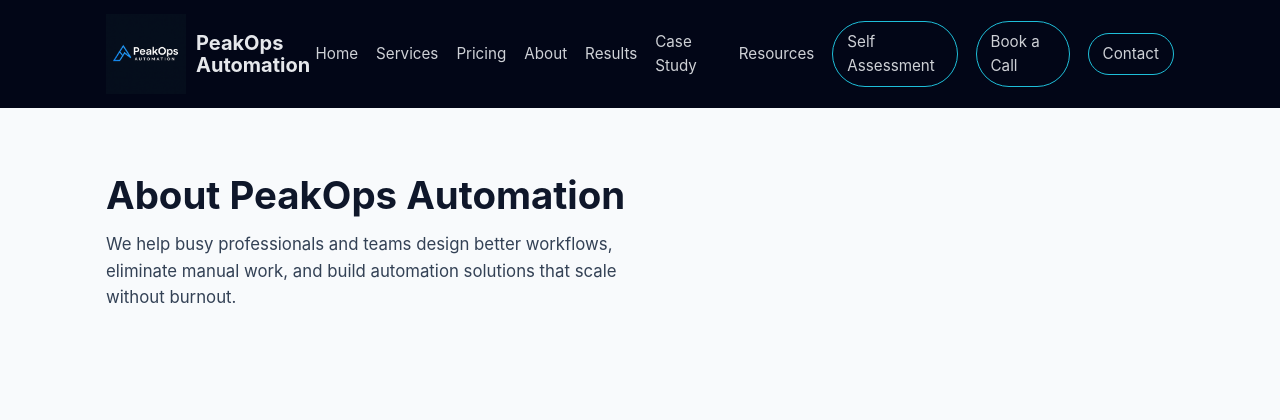
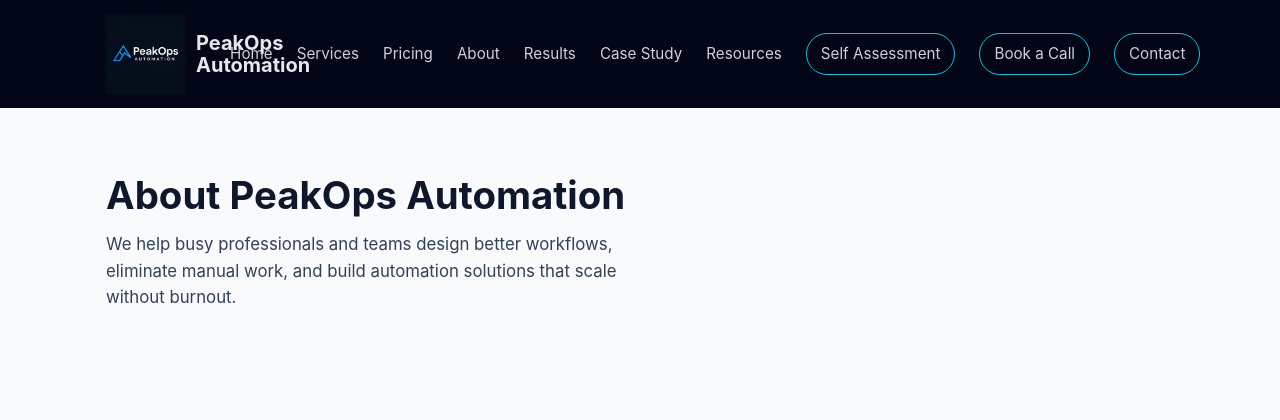
Before and after one commit to ericsjaffe/peakops_automation, a Flask app: page /about in a window 1280 px wide. Shown: the top 420 px of the page. Run offline with Flask 3, Linux system fonts and the light colour scheme.

Commit message:
Fix navigation menu spacing - increase gap between links
- Changed from margin-left: 18px to gap: 24px for better spacing
- Added white-space: nowrap to prevent text wrapping
- Navigation links now have proper breathing room and won't look squeezed

```diff
--- a/static/styles.css
+++ b/static/styles.css
@@ -66,12 +66,13 @@
 .main-nav {
   display: flex;
   align-items: center;
+  gap: 24px;
 }
 
 .main-nav a {
-  margin-left: 18px;
   font-size: 0.95rem;
   opacity: 0.9;
+  white-space: nowrap;
 }
 
 .main-nav a:hover {
```
